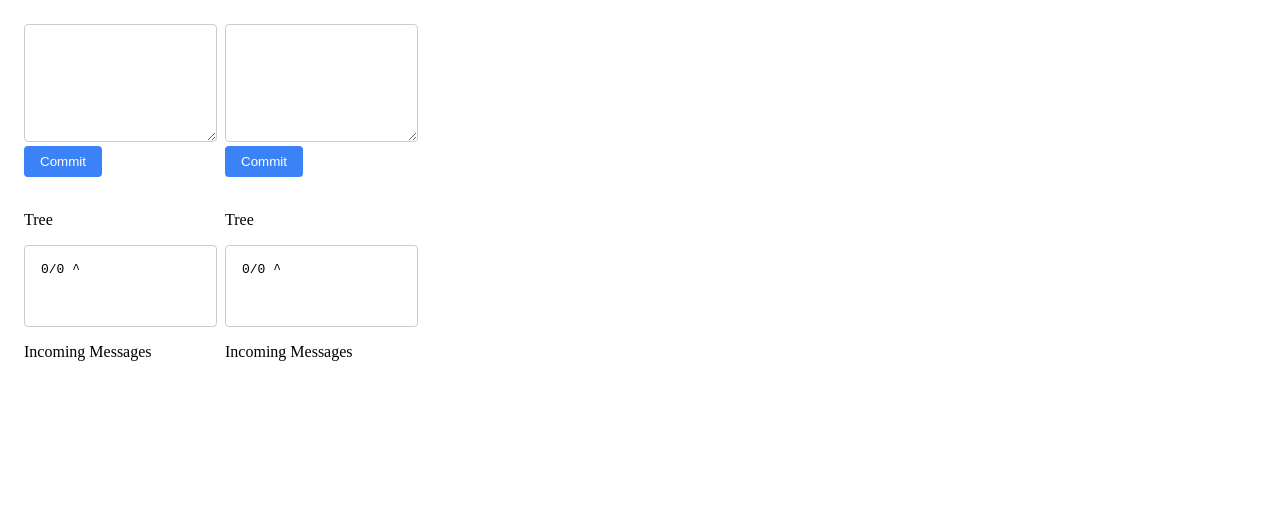
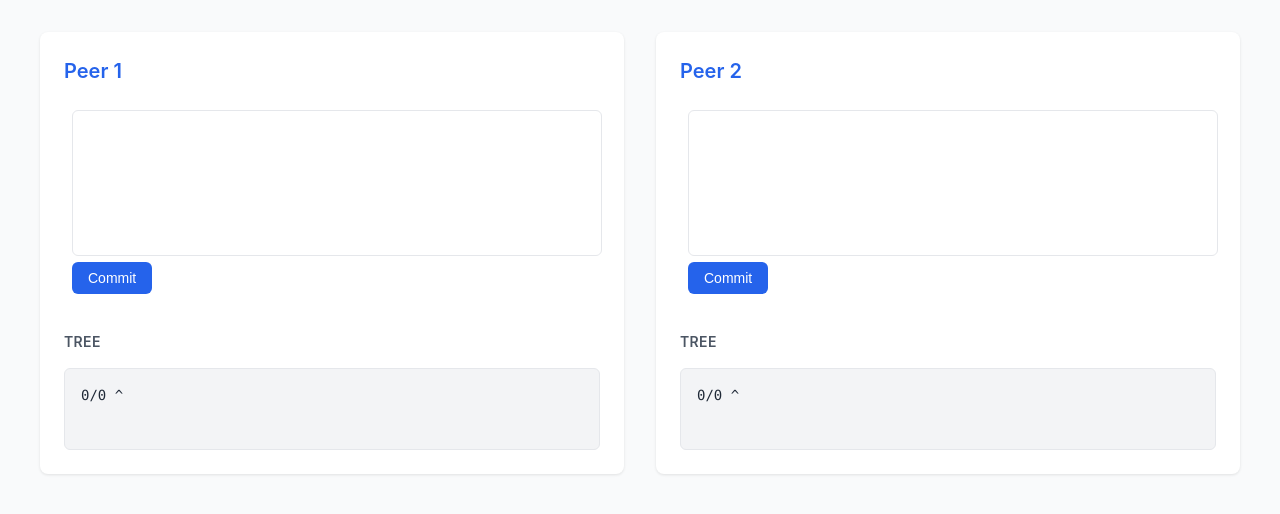
Before and after one commit to rtjoa/cdrts, a plain HTML site: page index.html in a window 1280 px wide. Drawn offline with Linux system fonts and the light colour scheme.

Commit message:
styling changes by claude

```diff
--- a/index.html
+++ b/index.html
@@ -3,49 +3,157 @@
 
 <head>
     <title>Tree-based Text CRDT</title>
-    <script src="script.js">
-    </script>
+    <script src="script.js"></script>
     <style>
+        :root {
+            --primary-color: #2563eb;
+            --primary-hover: #1d4ed8;
+            --error-color: #dc2626;
+            --border-color: #e5e7eb;
+            --bg-gray: #f3f4f6;
+        }
+
+        body {
+            margin: 0;
+            font-family: -apple-system, BlinkMacSystemFont, "Segoe UI", Roboto, Oxygen, Ubuntu, Cantarell, sans-serif;
+            line-height: 1.5;
+            color: #1f2937;
+            background-color: #f9fafb;
+        }
+
         .container {
-            padding: 1rem;
+            padding: 2rem;
+            max-width: 1200px;
+            margin: 0 auto;
         }
 
         .input-group {
-            display: flex;
-            gap: 0.5rem;
-            margin-bottom: 1rem;
+            display: grid;
+            grid-template-columns: 1fr 1fr;
+            gap: 2rem;
         }
 
-        input {
-            padding: 0.5rem;
-            border: 1px solid #ccc;
-            border-radius: 0.25rem;
+        .peer-container {
+            background: white;
+            padding: 1.5rem;
+            border-radius: 0.5rem;
+            box-shadow: 0 1px 3px rgba(0, 0, 0, 0.1);
+            display: flex;
+            flex-direction: column;
+            gap: 1rem;
+        }
+
+        .peer-title {
+            font-size: 1.25rem;
+            font-weight: 600;
+            color: var(--primary-color);
+            margin-bottom: 0.5rem;
+        }
+
+        .input-section {
+            padding: 0 0.5rem;
+        }
+
+        textarea {
+            width: calc(100% - 1rem);
+            height: 120px;
+            padding: 0.75rem;
+            border: 1px solid var(--border-color);
+            border-radius: 0.375rem;
+            font-family: ui-monospace, "Cascadia Code", "Source Code Pro", Menlo, monospace;
+            resize: none;
+            font-size: 0.875rem;
+            line-height: 1.5;
+        }
+
+        textarea:focus {
+            outline: none;
+            border-color: var(--primary-color);
+            box-shadow: 0 0 0 3px rgba(37, 99, 235, 0.1);
         }
 
         button {
-            background: #3b82f6;
+            background: var(--primary-color);
             color: white;
             padding: 0.5rem 1rem;
             border: none;
-            border-radius: 0.25rem;
+            border-radius: 0.375rem;
             cursor: pointer;
+            font-size: 0.875rem;
+            font-weight: 500;
+            transition: background-color 0.15s;
         }
 
-        .output {
-            border: 1px solid #ccc;
-            padding: 1rem;
-            border-radius: 0.25rem;
-            min-height: 3rem;
-            font-family: monospace;
-            white-space: pre;
+        button:hover {
+            background: var(--primary-hover);
         }
 
-        textarea {
+        .error {
+            color: var(--error-color);
+            min-height: 1.5em;
+            font-size: 0.875rem;
+        }
+
+        .tree-view {
+            border: 1px solid var(--border-color);
+            padding: 1rem;
+            border-radius: 0.375rem;
+            min-height: 3rem;
+            font-family: ui-monospace, "Cascadia Code", "Source Code Pro", Menlo, monospace;
+            white-space: pre;
+            background: var(--bg-gray);
+            font-size: 0.875rem;
+            overflow-x: auto;
+        }
+
+        .section-title {
+            font-size: 0.875rem;
+            font-weight: 600;
+            text-transform: uppercase;
+            color: #4b5563;
+            letter-spacing: 0.025em;
+        }
+
+        .incoming-section {
+            display: none;
+        }
+
+        .incoming-section.has-messages {
+            display: block;
+        }
+
+        .message-container {
+            display: flex;
+            align-items: flex-start;
+            gap: 0.5rem;
+            margin-bottom: 0.75rem;
+        }
+
+        .message-text {
+            flex-grow: 1;
+            font-family: ui-monospace, "Cascadia Code", "Source Code Pro", Menlo, monospace;
+            white-space: pre;
+            margin: 0;
             padding: 0.5rem;
-            border: 1px solid #ccc;
-            border-radius: 0.25rem;
-            min-height: 100px;
-            resize: vertical;
+            background: var(--bg-gray);
+            border-radius: 0.375rem;
+            font-size: 0.875rem;
+        }
+
+        .button-group {
+            display: flex;
+            flex-wrap: wrap;
+            gap: 0.5rem;
+        }
+
+        @media (max-width: 768px) {
+            .input-group {
+                grid-template-columns: 1fr;
+            }
+
+            .container {
+                padding: 1rem;
+            }
         }
     </style>
 </head>
@@ -53,27 +161,33 @@
 <body>
     <div class="container">
         <div class="input-group">
-            <div>
-                <textarea id="input1"></textarea>
-                <br>
-                <button id="send1">Commit</button>
-                <div id="error1"></div>
-                <br>
-                <p>Tree</p>
-                <div id="tree1" class="output"></div>
-                <p>Incoming Messages</p>
-                <div id="incoming1"></div>
+            <div class="peer-container">
+                <div class="peer-title">Peer 1</div>
+                <div class="input-section">
+                    <textarea id="input1"></textarea>
+                    <button id="send1">Commit</button>
+                    <div id="error1" class="error"></div>
+                </div>
+                <div class="section-title">Tree</div>
+                <div id="tree1" class="tree-view"></div>
+                <div id="incoming-section1" class="incoming-section">
+                    <div class="section-title">Incoming Messages</div>
+                    <div id="incoming1"></div>
+                </div>
             </div>
-            <div>
-                <textarea id="input2"></textarea>
-                <br>
-                <button id="send2">Commit</button>
-                <div id="error2"></div>
-                <br>
-                <p>Tree</p>
-                <div id="tree2" class="output"></div>
-                <p>Incoming Messages</p>
-                <div id="incoming2"></div>
+            <div class="peer-container">
+                <div class="peer-title">Peer 2</div>
+                <div class="input-section">
+                    <textarea id="input2"></textarea>
+                    <button id="send2">Commit</button>
+                    <div id="error2" class="error"></div>
+                </div>
+                <div class="section-title">Tree</div>
+                <div id="tree2" class="tree-view"></div>
+                <div id="incoming-section2" class="incoming-section">
+                    <div class="section-title">Incoming Messages</div>
+                    <div id="incoming2"></div>
+                </div>
             </div>
         </div>
     </div>
--- a/script.js
+++ b/script.js
@@ -149,23 +149,31 @@ window.onload = () => {
     function update_incoming_messages(peer_id) {
         let state = peers.get(peer_id);
         let els = peer_elements.get(peer_id);
+        const incomingSection = document.getElementById(`incoming-section${peer_id}`);
+        if (state.incoming_messages.length === 0) {
+            incomingSection === null || incomingSection === void 0 ? void 0 : incomingSection.classList.remove('has-messages');
+            return;
+        }
+        incomingSection === null || incomingSection === void 0 ? void 0 : incomingSection.classList.add('has-messages');
         els.incoming.innerHTML = '';
         state.incoming_messages.forEach((message, index) => {
             const messageDiv = document.createElement('div');
-            messageDiv.style.marginBottom = '10px';
+            messageDiv.className = 'message-container';
             const messageText = document.createElement('pre');
-            messageText.style.display = 'inline-block';
-            messageText.style.marginRight = '10px';
+            messageText.className = 'message-text';
             messageText.textContent = message.map(edit => repr_edit(edit)).join('\n');
+            const buttonGroup = document.createElement('div');
+            buttonGroup.className = 'button-group';
             const deliverButton = document.createElement('button');
             deliverButton.textContent = 'Deliver';
             deliverButton.onclick = () => deliver_message(peer_id, index);
             const dropButton = document.createElement('button');
             dropButton.textContent = 'Drop';
             dropButton.onclick = () => drop_message(peer_id, index);
+            buttonGroup.appendChild(deliverButton);
+            buttonGroup.appendChild(dropButton);
             messageDiv.appendChild(messageText);
-            messageDiv.appendChild(deliverButton);
-            messageDiv.appendChild(dropButton);
+            messageDiv.appendChild(buttonGroup);
             els.incoming.appendChild(messageDiv);
         });
     }
```
Also changed, not shown: 1 other file.
